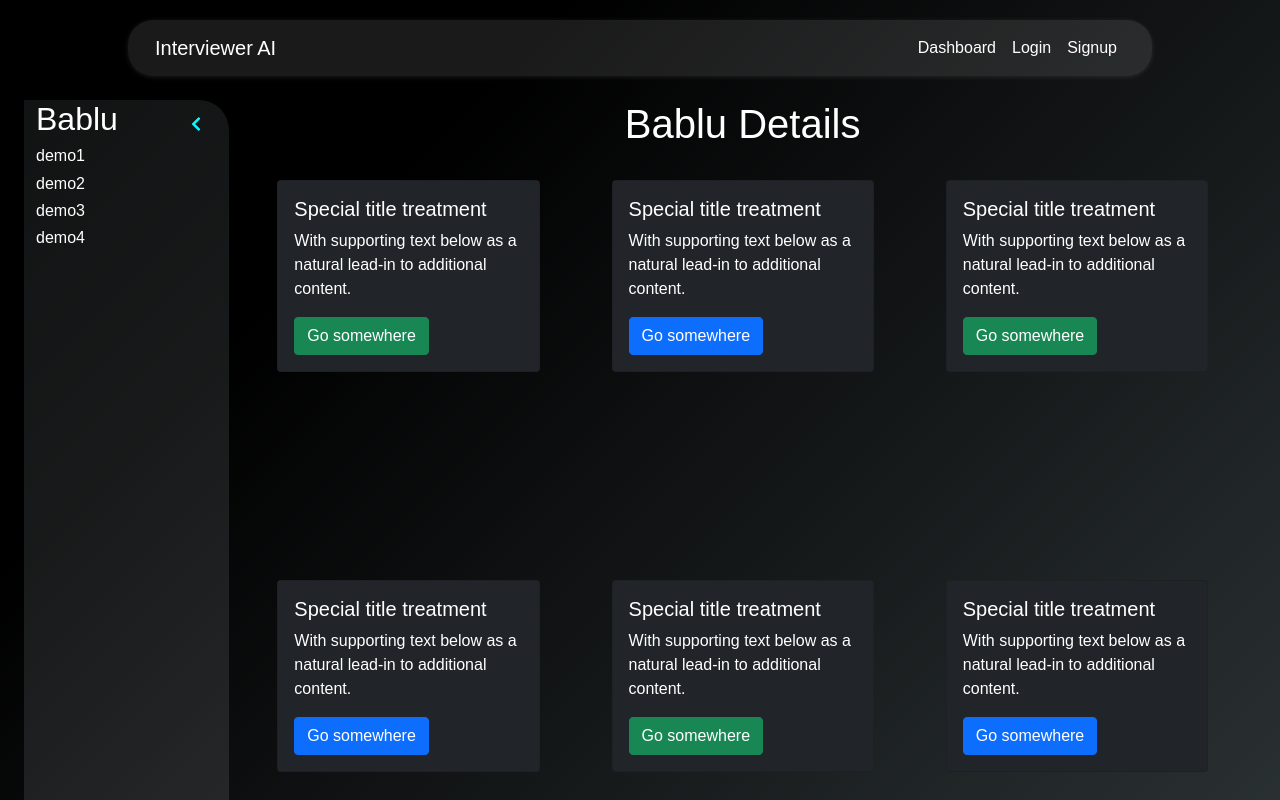
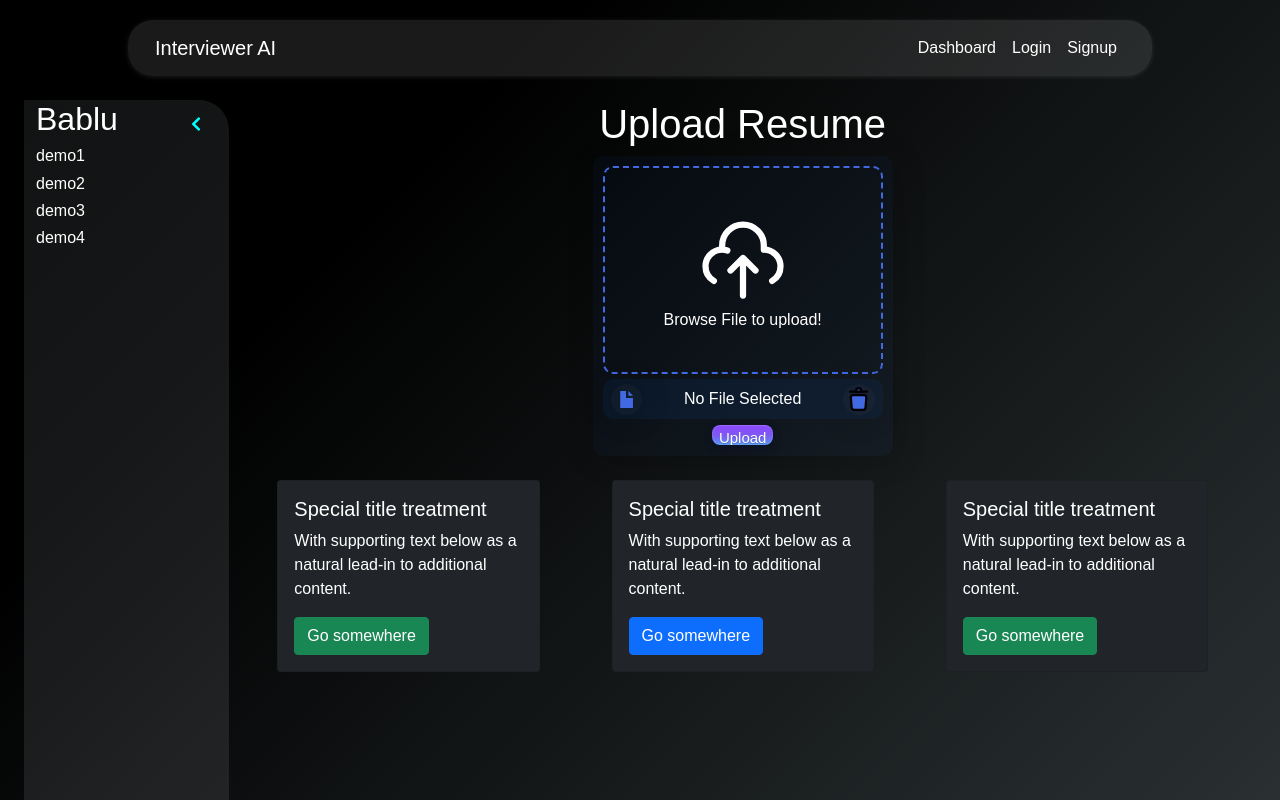
Before and after one commit to romitdubey/Bablu-AI, a React (Vite) app in the folder frontend/: page / in a window 1280 px wide. Shown: the top 800 px of the page. Built offline with nearby package versions, Linux system fonts and the light colour scheme.

Commit message:
resume upload from frontend

```diff
--- a/frontend/src/Components/User-DashBoard-Page/UserDashBoard.css
+++ b/frontend/src/Components/User-DashBoard-Page/UserDashBoard.css
@@ -19,3 +19,107 @@
 .inner-box{
     width: 100%;
 }
+
+.resume-upload-container {
+    height: 300px;
+    width: 300px;
+    border-radius: 10px;
+    box-shadow: 4px 4px 30px rgba(0, 0, 0, .2);
+    display: flex;
+    flex-direction: column;
+    align-items: center;
+    justify-content: space-between;
+    padding: 10px;
+    gap: 5px;
+    background-color: rgba(0, 110, 255, 0.041);
+    margin: auto;
+  }
+
+  .also-resume-label{
+    height: 100%;
+    width: 100%;
+    display: flex;
+    cursor: pointer;
+;
+  }
+
+  .resume-header {
+    flex: 1;
+    width: 100%;
+    border: 2px dashed royalblue;
+    border-radius: 10px;
+    display: flex;
+    align-items: center;
+    justify-content: center;
+    flex-direction: column;
+  }
+
+  .resume-header svg {
+    height: 100px;
+  }
+
+  .resume-header p {
+    text-align: center;
+    color: white;
+    margin-bottom: 0;
+}
+
+.footer {
+    background-color: rgba(0, 110, 255, 0.075);
+    width: 100%;
+    height: 40px;
+    padding: 8px;
+    border-radius: 10px;
+    cursor: pointer;
+    display: flex;
+    align-items: center;
+    justify-content: flex-end;
+    color: white;
+    border: none;
+}
+
+.footer svg {
+    height: 130%;
+    fill: royalblue;
+    background-color: rgba(70, 66, 66, 0.103);
+    border-radius: 50%;
+    padding: 2px;
+    cursor: pointer;
+    box-shadow: 0 2px 30px rgba(0, 0, 0, 0.205);
+}
+
+.footer p {
+    flex: 1;
+    text-align: center;
+    margin-bottom: 0;
+  }
+
+
+
+  .cool-btn {
+    --fancy-button-gradient-0: #8d49fd;
+    --fancy-button-gradient-50: #7f56f3;
+    --fancy-button-gradient-100: #5691f3;
+    --fancy-button-inner-shadow-top: rgba(233, 209, 255, 0.2);
+    --fancy-button-inner-shadow-top-lg: rgba(9, 12, 60, 0.1);
+    --fancy-button-inner-shadow-bottom: rgba(137, 222, 246, 0.3);
+    --fancy-button-shine-top: #e9d1ff;
+    --fancy-button-shine-bottom: #adfff9;
+    font-weight: 500;
+    font-size: 15px;
+    line-height: 21px;
+    text-shadow: 0px 0.5px 0.5px rgba(0, 0, 0, 0.2);
+    padding: 2px 7px;
+    margin: 1px 5px;
+    appearance: none;
+    border: none;
+    outline: none;
+    overflow: hidden;
+    position: relative;
+    cursor: pointer;
+    z-index: 1;
+    border-radius: 8px;
+    color: #fff;
+    background-image: linear-gradient(to bottom, var(--fancy-button-gradient-0) 0%, var(--fancy-button-gradient-50) 50%, var(--fancy-button-gradient-100) 100%);
+    box-shadow: 0px 4px 12px rgba(9, 12, 60, 0.15), 0px 2px 8px rgba(9, 12, 60, 0.15), 0px 1px 3px var(--fancy-button-inner-shadow-top-lg), inset 0px 1px 1px var(--fancy-button-inner-shadow-top), inset 0px -1px 3px var(--fancy-button-inner-shadow-bottom);
+}
--- a/frontend/src/Components/User-DashBoard-Page/UserDashBoard.jsx
+++ b/frontend/src/Components/User-DashBoard-Page/UserDashBoard.jsx
@@ -1,5 +1,6 @@
 import React, { use, useState } from 'react'
 import { FaChevronLeft } from "react-icons/fa";
+import { uploadResume } from "../../firebase"
 
 import './UserDashBoard.css'
 
@@ -9,6 +10,23 @@ const UserDashBoard = () => {
         setUserNavWidth(false);
         console.log(userNavWidth)
     }
+
+    const [resumeFile, setResumeFile] = useState(null);
+
+    async function startUpload() {
+        if (resumeFile == null) {
+            alert("Please select a file to upload.");
+            return;
+        }
+        const status = await uploadResume(resumeFile);
+        if (status == null) {
+            alert("Upload Failed! Please try again.");
+        } else {
+            alert("Upload Successful!");
+            window.location.href = "https://localhost:5173/interview"
+        }
+    }
+
     return (
         <section className="user-dashbord">
             <div className='m-4'>
@@ -29,7 +47,28 @@ const UserDashBoard = () => {
                     </div>
                     <div className="col-md-10">
                         <div>
-                            <h1 className='text-center'>Bablu Details</h1>
+                            <h1 className='text-center'>Upload Resume</h1>
+                            <div className="resume-upload-container">
+                                <label htmlFor="resume" className='also-resume-label'>
+
+                                    <div className="resume-header">
+
+                                        <svg viewBox="0 0 24 24" fill="none" xmlns="http://www.w3.org/2000/svg"><g id="SVGRepo_bgCarrier" strokeWidth="0"></g><g id="SVGRepo_tracerCarrier" strokeLinecap="round" strokeLinejoin="round"></g><g id="SVGRepo_iconCarrier">
+                                            <path d="M7 10V9C7 6.23858 9.23858 4 12 4C14.7614 4 17 6.23858 17 9V10C19.2091 10 21 11.7909 21 14C21 15.4806 20.1956 16.8084 19 17.5M7 10C4.79086 10 3 11.7909 3 14C3 15.4806 3.8044 16.8084 5 17.5M7 10C7.43285 10 7.84965 10.0688 8.24006 10.1959M12 12V21M12 12L15 15M12 12L9 15" stroke="#ffffff" strokeWidth="1.5" strokeLinecap="round" strokeLinejoin="round"></path> </g></svg> <p>Browse File to upload!</p>
+                                    </div>
+                                </label>
+                                <label htmlFor="resume" className="footer">
+                                    <svg fill="#000000" viewBox="0 0 32 32" xmlns="http://www.w3.org/2000/svg"><g id="SVGRepo_bgCarrier" strokeWidth="0"></g><g id="SVGRepo_tracerCarrier" strokeLinecap="round" strokeLinejoin="round"></g><g id="SVGRepo_iconCarrier"><path d="M15.331 6H8.5v20h15V14.154h-8.169z"></path><path d="M18.153 6h-.009v5.342H23.5v-.002z"></path></g></svg>
+
+                                    <p>{resumeFile == null ? "No File Selected" : resumeFile.name}</p>
+
+                                    <svg viewBox="0 0 24 24" fill="none" xmlns="http://www.w3.org/2000/svg"><g id="SVGRepo_bgCarrier" strokeWidth="0"></g><g id="SVGRepo_tracerCarrier" strokeLinecap="round" strokeLinejoin="round"></g><g id="SVGRepo_iconCarrier"> <path d="M5.16565 10.1534C5.07629 8.99181 5.99473 8 7.15975 8H16.8402C18.0053 8 18.9237 8.9918 18.8344 10.1534L18.142 19.1534C18.0619 20.1954 17.193 21 16.1479 21H7.85206C6.80699 21 5.93811 20.1954 5.85795 19.1534L5.16565 10.1534Z" stroke="#000000" strokeWidth="2"></path> <path d="M19.5 5H4.5" stroke="#000000" strokeWidth="2" strokeLinecap="round"></path> <path d="M10 3C10 2.44772 10.4477 2 11 2H13C13.5523 2 14 2.44772 14 3V5H10V3Z" stroke="#000000" strokeWidth="2"></path> </g></svg>
+                                </label>
+                                <input id="resume" name="resume" type="file" hidden onChange={(e) => {
+                                    setResumeFile(e.target.files[0]);
+                                }} />
+                                <button className="cool-btn" onClick={startUpload}>Upload</button>
+                            </div>
                         </div>
                         <div className="user-inner-content">
                             <div class="row">
--- a/frontend/src/firebase.js
+++ b/frontend/src/firebase.js
@@ -1,5 +1,6 @@
 import { initializeApp } from "firebase/app";
 import { getAuth, signInWithEmailAndPassword, createUserWithEmailAndPassword } from "firebase/auth";
+import { getStorage, ref, uploadBytes } from "firebase/storage";
 
 const firebaseConfig = {
     apiKey: "AIzaSyDCxuvCpAfSSmhd7cVS3Wzm3bnd3GoQudQ",
@@ -13,10 +14,11 @@ const firebaseConfig = {
 
 
 const app = initializeApp(firebaseConfig);
-const auth = getAuth(app);
+
 
 export async function signup(mail, pswd) {
     try{
+        const auth = getAuth(app);
         const userCred = await createUserWithEmailAndPassword(auth, mail, pswd);
         return userCred
     }
@@ -28,6 +30,7 @@ export async function signup(mail, pswd) {
 
 export async function login(mail, pswd) {
     try{
+        const auth = getAuth(app);
         const userCred = await signInWithEmailAndPassword(auth, mail, pswd);
         return userCred
     }
@@ -36,3 +39,19 @@ export async function login(mail, pswd) {
         return null
     }
 }
+
+export async function uploadResume(resumeFile){
+    try{
+        const storage = getStorage(app)
+        const resumeRef = ref(storage, 'resumes/userId');
+        const snapshot = await uploadBytes(resumeRef, resumeFile)
+        console.log("Success!")
+        console.log(snapshot);
+        return snapshot
+    }
+    catch(err){
+        console.log("Oops, some error occured.");
+        console.error(err);
+        return null;
+    }
+}
```
